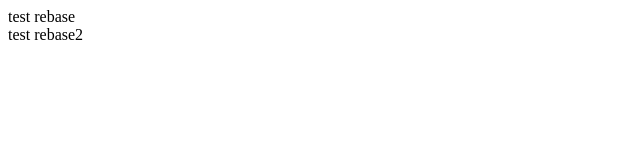
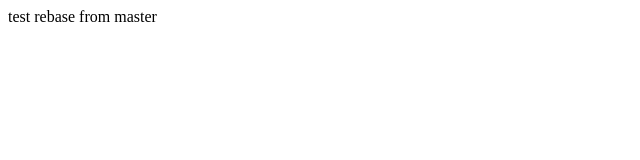
Before and after one commit to isMaxVelychko/reactTask, a React app: page index.html in a window 1280 px wide. Shown: the whole page, without its empty margins (0-640 px from the left). Built offline with nearby package versions, Linux system fonts and the light colour scheme.

Commit message:
master test rebase

```diff
--- a/index.html
+++ b/index.html
@@ -7,8 +7,7 @@
 </head>
 <body>
 <div id="root"></div>
-<div>test rebase</div>
-<div>test rebase2</div>
+<div>test rebase from master</div>
 <script type="text/javascript" src="bundle.js" charset="utf-8"></script>
 </body>
 </html>
```
